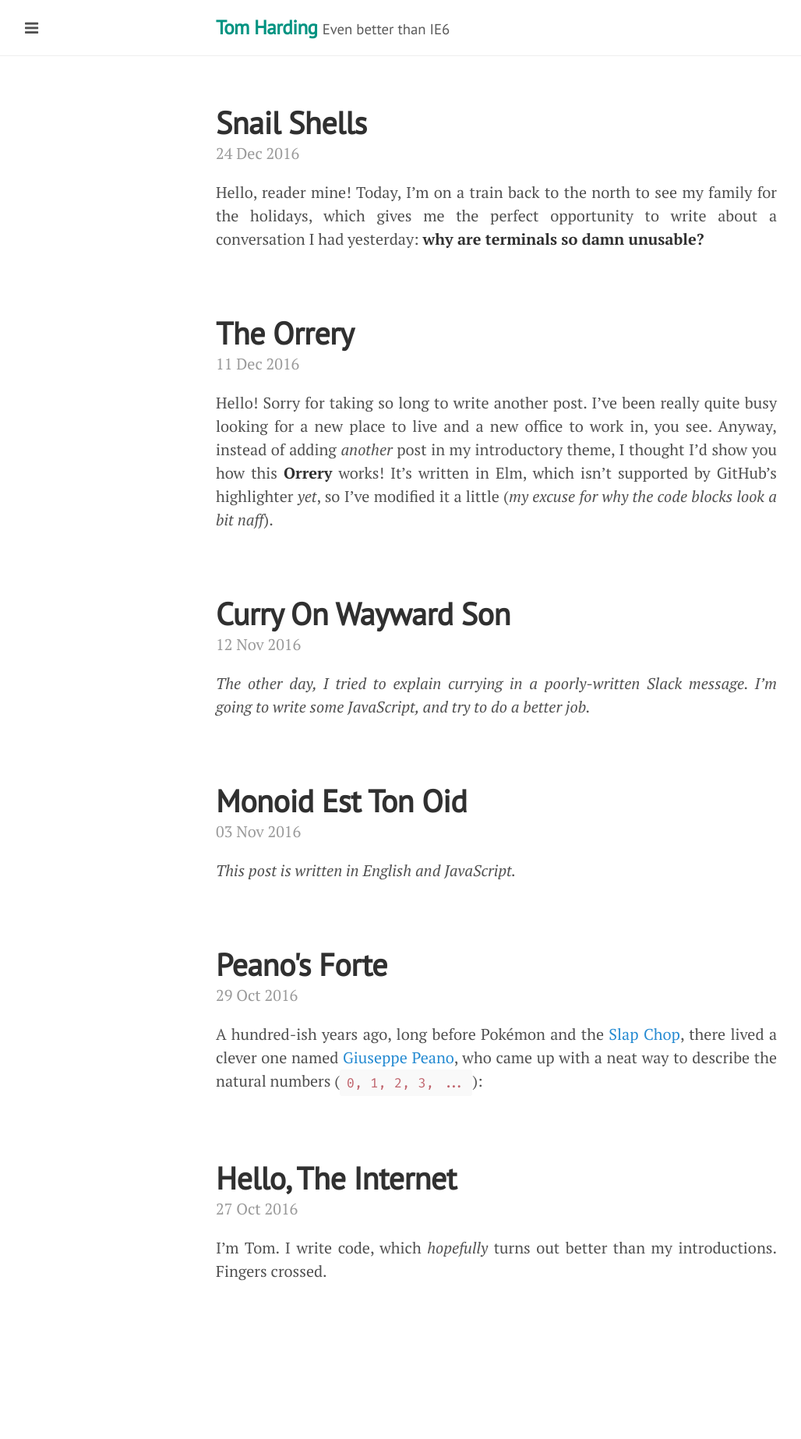
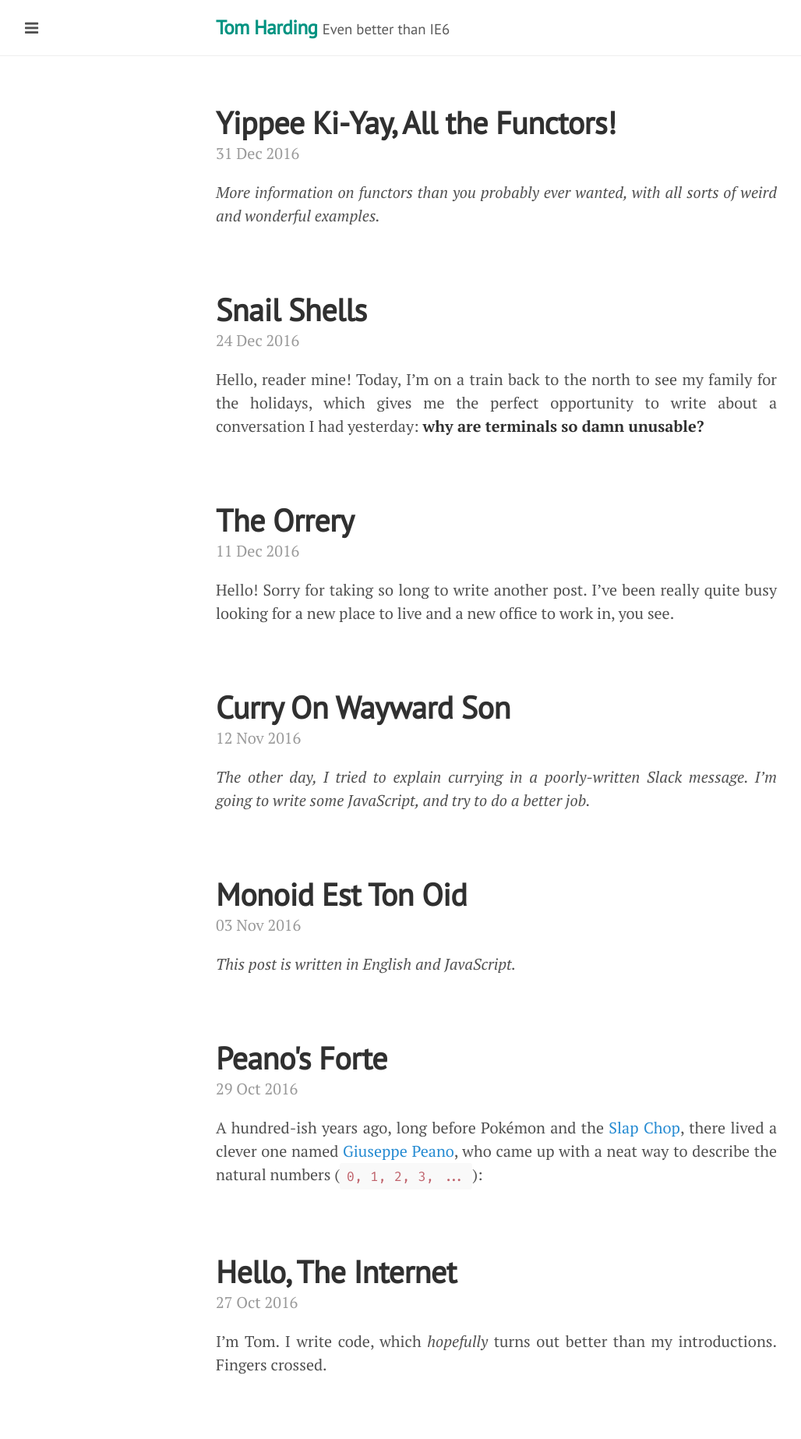
Before and after one commit to i-am-tom/i-am-tom.github.io, a Jekyll site: the page built from index.html, in a window 1280 px wide. Shown: the whole page at 78% size, without its empty margins (3-1031 px from the left). Built offline with Jekyll 4.4.1, drawn with Linux system fonts in a browser that asks for light colours; before the commit the page ends 1726 px from its top, so only the background shows below that; some of the changed lines change nothing that is shown.

Commit message:
The mind bloggles
A typo fix for The Orrery, a small CSS fix, and a new post all about
functors!

````diff
--- /dev/null
+++ b/_posts/2016-12-31-yippee-ki-yay-other-functors.md
@@ -0,0 +1,345 @@
+---
+layout: post
+title: Yippee Ki-Yay, All the Functors!
+description: Diving into the world of functors with some JS.
+---
+
+_More information on functors than you probably ever wanted, with all sorts of weird and wonderful examples._
+
+Hullo! I hope you've all been finding a pleasant way to see out 2016. To add just a touch more to the merriment, let's talk about **functors**!
+
+## What the Functor?
+
+Let's go over the `map` method for arrays, starting with a little curried function to help us out (_I've written [a blog post about currying](http://www.tomharding.me/2016/11/12/curry-on-wayward-son/) if you're unsure about it_):
+
+```javascript
+// map :: (a -> b) -> Array a -> Array b
+const map = f => U => U.map(f)
+```
+
+So, we pass in a function (from some type `a` to some type `b`) and an array of type `a`, and get back an array of type `b`. Nothing scary, and we might notice:
+
+- The identity function, `id = x => x`, has _no effect_ when we `map` over an array. In other words, `map(id)` is exactly equal to `id`!
+
+- If we define `compose = (f, g) => x => f(g(x))`, we can say that `compose(map(f), map(g))` is no different to `map(compose(f, g))`.
+
+_`compose(f, g)(x)` basically means, "run `g` on `x`, then run `f` on the result", so we can build up pipelines. Think of the shell pipe,_ `|`_!_
+
+In formal language, we call these properties **identity** and **composition**, respectively. Take some time to convince yourself that these laws make sense for arrays - particularly the second one:
+
+```javascript
+const compose = (f, g) => x => f(g(x))
+const data = ['i', 'am', 'tom']
+
+// Try them out - both should equal [2, 4, 6]!
+compose(map(x => x * 2), map(x => x.length))(data)
+map(compose(x => x * 2,      x => x.length))(data)
+```
+
+_This actually gives us a cool property called **loop fusion**: any two neighbouring `map` calls can be combined into one, meaning we don't have to loop over the data structure twice! In plain English (sort of),_ `map g THEN map f` _is the same as_ `map (g THEN f)` _._
+
+By this point, we should be confident that arrays are **structures with a `map` method that respect the identity and composition properties**. Well, are there any _other_ structures that do this? No prizes for guessing what we call them... Let's update that type signature for `map`:
+
+```javascript
+// map :: Functor f => (a -> b) -> f a -> f b
+const map = f => U => U.map(f)
+```
+
+Instead of saying `Array` explicitly, we now just use any functor `f`. So, to prove that `Array` isn't the only functor, let's take a look at some favourites!
+
+## Identity
+
+This is probably the easiest functor of them all.
+
+```javascript
+const Identity = x => ({
+  // Transform the inner value
+  // map :: Identity a ~> (a -> b) -> Identity b
+  map: f => Identity(f(x)),
+
+  // Get the inner value
+  // fold :: Identity a ~> (a -> b) -> b
+  fold: f => f(x)
+})
+```
+
+_The value on the left of the squiggly arrow is how we'll refer to the object with the method we're using. Ignore the `fold` - it's just there to give us a way to get the value out!_
+
+Does this satisfy **identity**? Let's see:
+
+```javascript
+Identity(X).map(id)
+
+  // By definition of `map`
+  === Identity(id(X))
+
+  // By definition of `id`
+  === Identity(X)
+```
+
+Yep! For any `X`, given that `id` just returns what it is given, we can see that `Identity` satisfies **identity**. Probably how it got its name, really. How about composition?
+
+```javascript
+Identity(X).map(g).map(f)
+
+  // By definition of `map`
+  === Identity(g(X)).map(f)
+
+  // By definition of `map`
+  === Identity(f(g(X)))
+
+  // By definition of `compose`
+  === Identity(compose(f, g)(X))
+
+  // By definition of `map`
+  === Identity(X).map(compose(f, g))
+```
+
+We can see, just by swapping around sides of our definitions, that the two sides of **composition** are equivalent. Yay! So, we have `map`, identity, and composition, but it's not really... useful, is it? Let's look at something with more obvious utility:
+
+## Maybe
+
+There are two constructors for `Maybe`: `Just` and `Nothing`. If you're unfamiliar with type constructors: `Bool` has constructors `True` and `False`, `String` has constructors... well, _every possible string_! The point is that, for a given type, all its constructors have the **same interface**, albeit with **different behaviours**.
+
+```javascript
+const Just = x => ({
+  // Transform the inner value
+  // map :: Maybe a ~> (a -> b) -> Maybe b
+  map: f => Just(f(x)),
+
+  // Get the inner value
+  // fold :: Maybe a ~> (b, a -> b) -> b
+  fold: (_, f) => f(x)
+})
+
+const Nothing = ({
+  // Do nothing
+  // map :: Maybe a ~> (a -> b) -> Maybe b
+  map: f => Nothing,
+
+  // Return the default value
+  // fold :: Maybe a ~> (b, a -> b) -> b
+  fold: (d, _) => d
+})
+```
+
+We can see that, apart from an ignored value in `fold`, `Just` is the `Identity` functor with a different name!
+
+`Nothing`, however, is a bit more interesting. If we `map` over it, **nothing happens**. If we `fold` a `Nothing`, we get the value that `Just` ignores (`d` is short for default; can you see why?)
+
+_Why_ would we ever want this? Well, let's say you have the following:
+
+```javascript
+const getLight = i => ['Red', 'Amber', 'Green'][i]
+const choice = getLight(someUserInput)
+
+console.log(
+  choice == undefined
+    ? 'Invalid choice!'
+    : 'The light is ' + choice.toUpperCase()
+)
+```
+
+This is a fairly simple program, but there is already some mess here. Because `getLight` might return `undefined`, we have to check for this before we do anything. That means we have to store it in some variable, and our program flow isn't just **top-to-bottom**. Can `Maybe` help us out?
+
+```javascript
+// A little helper method that we'll see a lot...
+// fromNullable :: ?a -> Maybe a
+const fromNullable = x =>
+  x != null ? Just(x) : Nothing
+
+// This now returns a Maybe
+// getLight :: Int -> Maybe String
+const getLight = i => fromNullable(
+  ['Red', 'Amber', 'Green'][i]
+)
+
+console.log(
+  getLight(someUserInputFromSomewhere)
+    .map(x => x.toUpperCase())
+    .map(x => 'The light is ' + x)
+    .fold('Invalid choice!', id)
+)
+```
+
+_I'll use the ?a style to mean "possibly null"._
+
+What have we gained here? Well, for a start, we've used `map` to describe our algorithm step-by-step, which tidies up the logic. Secondly, we don't have to save the `getLight` call result because we're only using it once. Thirdly, and most importantly, **we explicitly deal with the null** - we can't forget about it!
+
+This means that we write our program **as if it works**, and then deal with possible failure at the end. Our program isn't littered with `if` checks for `undefined`; just one branch at the `fold` step. If we want to add more logic, we simply add more `map` steps!
+
+How about those **laws**? Well, we know `Just` satisfies them, because it's pretty much the same as `Identity`! But how about `Nothing`? If we `map` over `Nothing`, nothing happens. That means mapping with `id` does nothing (which means **identity** holds), and mapping twice over nothing still does nothing, which means **composition** holds!
+
+## Either
+
+We'll fly through this one! An `Either` is a `Left` or a `Right`:
+
+```javascript
+const Right = x => ({
+  // Transform the inner value
+  // map :: Either a b ~> (b -> c) -> Either a c
+  map: f => Right(f(x)),
+
+  // Get the value with the right-hand function
+  // fold :: Either a b ~> (a -> c, b -> c) -> c
+  fold: (_, r) => r(x)
+})
+
+const Left = x => ({
+  // Do nothing
+  // map :: Either a b ~> (b -> c) -> Either a c
+  map: f => Left(x),
+
+  // Get the value with the left-hand function
+  // fold :: Either a b ~> (a -> c, b -> c) -> c
+  fold: (l, _) => l(x)
+})
+```
+
+Note that we talked about `Array a`, `Identity a`, and `Maybe a`, but we're now talking about `Either a b`. That's because, whereas the others could (_should_) only hold one type, Either can hold **two**: the `Left` and `Right` branches can have different types!
+
+We can immediately see that our `Right` looks almost identical to `Just`! The `Left`, however, is slightly different to `Nothing`. Whereas `Nothing` held no value, `Left` actually holds something. Still, when we `map` over a `Left`, the value is unchanged. Let's modify our traffic light example to use `Either`:
+
+```javascript
+// Now, we provide a "default" for null values
+// fromNullable :: (a, ?b) -> Either a b
+const fromNullable = (d, x) =>
+  x != null ? Right(x) : Left(d)
+
+// getLight :: Int -> Either String String
+const getLight = i => fromNullable(
+  i + ' is not a valid choice!',
+  ['Red', 'Amber', 'Green'][i]
+)
+
+console.log(
+  getLight(someUserInput)
+    .map(x => x.toUpperCase())
+    .map(x => 'The light is ' + x)
+    .fold(
+      e => 'ERROR: ' + e,
+      s => 'SUCCESS: ' + s
+    )
+)
+```
+
+See how our `fold` step takes a function for each of the possible constructors to handle their individual values, so we can handle them separately. The `map` functions don't touch the `Left` value at all, though.
+
+See how the signature for the `map` implementations take `Either a b` to `Either a c`? If a `map` takes `f b` to `f c`, that means our _functor_ must be `Either a`!
+
+If `Maybe` helps us deal with `null` safely, what does `Either` deal with? Perhaps this function will help us see:
+
+```javascript
+// tryCatch :: (* -> a) -> Either Error a
+const tryCatch = f => {
+  try {
+    return Right(f())
+  } catch (e) {
+    return Left(e)
+  }
+}
+```
+
+`Either` models **type-safe exceptions**! At the `fold` step, we're _forced_ to deal with the "exception" by supplying a function for the `Left` value. If the original function _does_ return a `Left`, that value can leap-frog over the rest of the `map` calls!
+
+We'll see how `Either` is actually **more powerful** than exceptions when we come to **bifunctors** and other concepts. For now, though, this is a pretty neat start.
+
+_Are the laws satisfied? I'll leave that as an exercise!_
+
+## Function
+
+There are plenty of other examples, why don't we end mind-bender? **Functions are functors**. Let's look again at that type:
+
+```haskell
+map :: Functor f => (a -> b) -> f a -> f b
+```
+
+Now, bear with me. Our `Either a` type was a functor because we could `map` over `b` (to get `Either a b` to `Either a c`). Our functions are `a -> b`; can we `map` over `b` to get `a -> c`?
+
+```javascript
+// (a -> b) ~> (b -> c) -> a -> c
+Function.prototype.map = function (that) {
+  return x => that(this(x))
+}
+```
+
+**Yes**, omgwtf, we can write a `map` implementation. Does it satisfy **identity**?
+
+```javascript
+f.map(id)
+
+  // By definition function's `map`
+  === x => id(f(x))
+
+  // By definition of `id`
+  === x => f(x)
+
+  // We're there!
+  === f
+```
+
+**Yes**. OMGwtf. What about **composition**? Brace yourself:
+
+```javascript
+compose(map(h), map(g))(f)
+
+  // By composition's definition
+  === map(h)(map(g)(f))
+
+  // By map's definition
+  === (map(g)(f)).map(h)
+
+  // ... and again...
+  === f.map(g).map(h)
+
+  // By function's map definition
+  === (x => g(f(x))).map(h)
+
+  // ... and again... eep...
+  === y => h((x => g(f(x)))(y))
+
+  // Applying y to (x => g(f(x)))...
+  === y => h(g(f(y)))
+
+  // By composition's definition...
+  === y => compose(h, g)(f(y))
+
+  // By function's map definition...
+  === (y => f(y)).map(compose(h, g))
+
+  // YAY!
+  === f.map(compose(h, g))
+```
+
+It's a pretty big and ugly proof, but we can indeed see that **composition holds**. The question remains, though: why would we _ever_ want this? Well, why would we ever want `map`? To build up processing pipelines!
+
+```javascript
+const toUpper = x => x.toUpperCase()
+const exclaim = x => x + '!'
+const greet   = x => 'Hello, ' + x
+const log     = console.log.bind(console)
+
+// Ok, cheating a little bit...
+const getUserInput = () => 'Tom'
+
+const myProgram =
+  getUserInput
+    .map(greet)
+    .map(exclaim)
+    .map(toUpper)
+    .map(log)
+
+myProgram() // logs "HELLO, TOM!"
+```
+
+Mapping over functions lets us **compose** big processes from **small building blocks**. This gives us some wonderful opportunities for code reuse and simplified testing: many functions can be simplified to this style, and then we can reuse the code they have in common without duplication.
+
+**Less duplication** obviously means **less code** means **less to test**! Everyone wins :)
+
+---
+
+Well, sorry if that's an awful lot to take in! In summary, functors are probably one of the most simple types of structure (we call these types **typeclasses**) that you'll see regularly in FP, but you can hopefully already see their power. Imagine what we could do with a bit more freedom? We'll find out when we talk about **applicatives**.
+
+Until then, have a wonderful new year!
+
+Enjoy yourself, and take care &hearts;
--- a/css/lanyon.css
+++ b/css/lanyon.css
@@ -172,7 +172,10 @@
   padding: 0;
 }
 
-p code { display: inline-block }
+p code {
+  display: inline-block;
+  white-space: nowrap;
+}
 
 /* -- Pygments -- */
 
````
Also changed, not shown: _posts/2016-12-11-the-orrery.md (+3 -1 lines).
